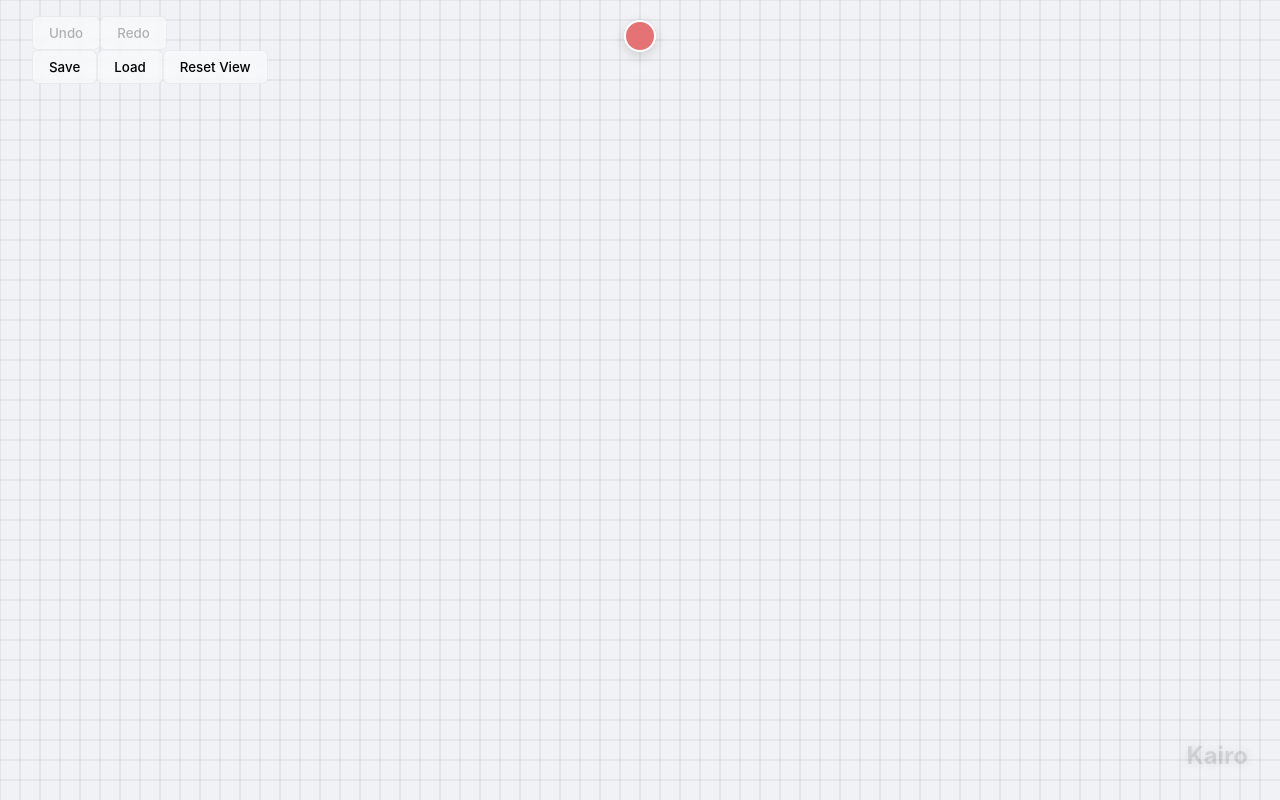
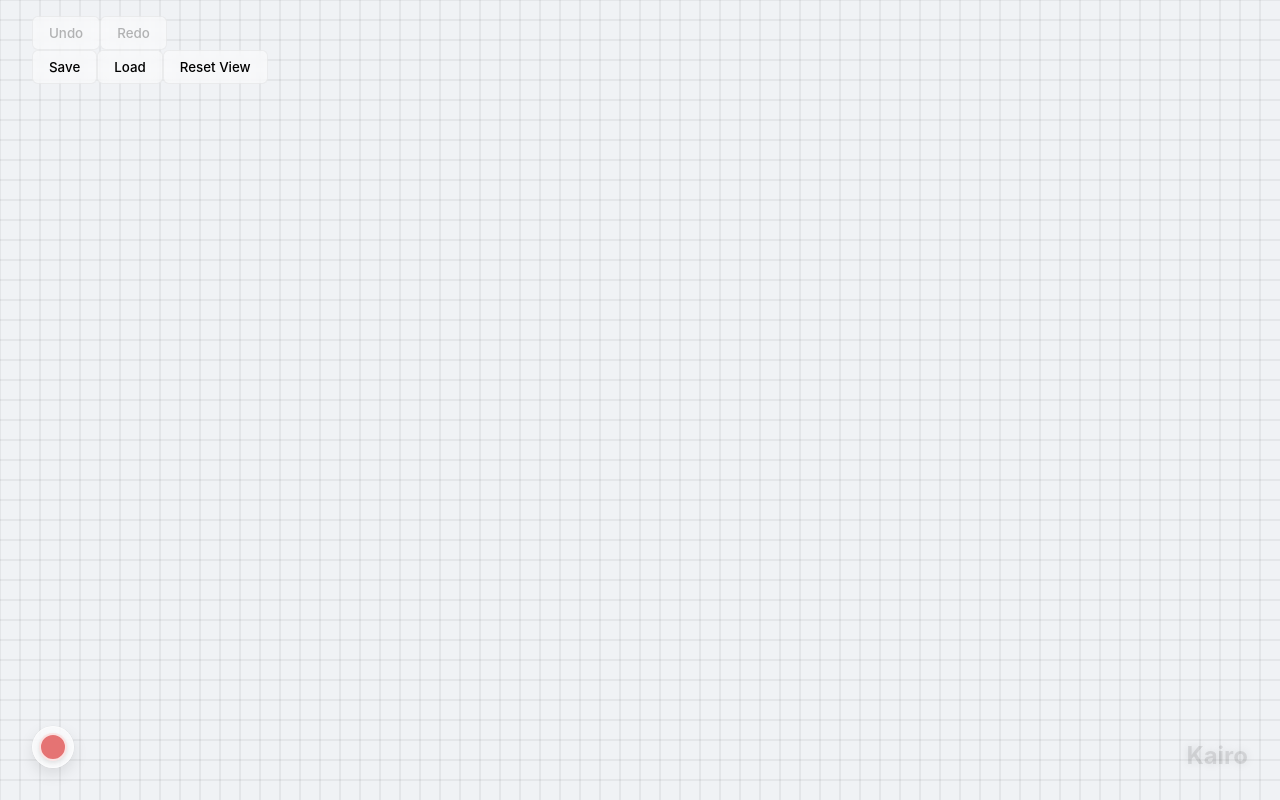
Before and after one commit to uvuowh/Kairo, a React (Vite) app: page / in a window 1280 px wide. Built offline with nearby package versions, Linux system fonts and the light colour scheme; a web font is replaced by a local one.

Commit message:
调色盘

```diff
--- a/src/App.tsx
+++ b/src/App.tsx
@@ -7,6 +7,8 @@ import { useCanvasDrawing, calculateSizeForTextWithMonoFont } from "./hooks/useC
 import { writeTextFile, readTextFile } from '@tauri-apps/plugin-fs';
 import { open, save } from '@tauri-apps/plugin-dialog';
 import { invoke } from "@tauri-apps/api/core";
+import { useHistory } from './hooks/useHistory';
+import ColorSlider from './components/ColorSlider';
 
 interface BoundingBox {
     x: number;
@@ -31,7 +33,6 @@ function App() {
   const animationFrameId = useRef<number | null>(null);
 
   const [currentColor, setCurrentColor] = useState(COLORS[0]);
-  const [isColorPaletteExpanded, setIsColorPaletteExpanded] = useState(false);
   const [isDarkMode, setIsDarkMode] = useState(false);
   const [cursor, setCursor] = useState<{boxId: string, index: number} | null>(null);
 
@@ -432,15 +433,6 @@ function App() {
       }
   };
 
-  const handleSelectColor = (color: string) => {
-    setCurrentColor(color);
-    setIsColorPaletteExpanded(false);
-  };
-
-  const centerIndex = Math.floor(COLORS.length / 2);
-  const currentIndex = COLORS.indexOf(currentColor);
-  const offset = (currentIndex - centerIndex) * (SWATCH_SIZE + SWATCH_GAP);
-
   return (
     <div className="app-container">
       <div className="top-bar">
@@ -466,26 +458,7 @@ function App() {
         onContextMenu={handleContextMenu}
         style={{ cursor: isPanning ? 'grabbing' : 'default' }}
       >
-        <div className="color-picker-container">
-            <div
-              className="color-button"
-              style={{ backgroundColor: currentColor }}
-              onClick={() => setIsColorPaletteExpanded(!isColorPaletteExpanded)}
-              title="Change color"
-            />
-            <div className={`palette-container ${isColorPaletteExpanded ? 'expanded' : ''}`}>
-                <div className="color-palette" style={{ transform: `translateX(${-offset}px)` }}>
-                    {COLORS.map(color => (
-                        <div
-                            key={color}
-                            className="color-swatch"
-                            style={{ backgroundColor: color }}
-                            onClick={() => handleSelectColor(color)}
-                        />
-                    ))}
-                </div>
-            </div>
-        </div>
+        <ColorSlider colors={COLORS} color={currentColor} onChange={setCurrentColor} />
         <canvas
           ref={canvasRef}
         />
--- /dev/null
+++ b/src/components/ColorSlider.css
@@ -0,0 +1,112 @@
+/* src/components/ColorSlider.css */
+.color-slider-wrapper {
+    position: absolute;
+    bottom: 2rem;
+    left: 2rem;
+    z-index: 10;
+    display: flex;
+    align-items: center;
+    background: rgba(255, 255, 255, 0.6);
+    padding: 6px;
+    border-radius: 50px;
+    box-shadow: 0 6px 15px rgba(0,0,0,0.1), 0 0 0 0.5px rgba(0,0,0,0.05);
+    backdrop-filter: blur(10px);
+    border: 1px solid rgba(255, 255, 255, 0.5);
+    transition: padding 0.3s ease, gap 0.3s ease;
+    gap: 0;
+    overflow: hidden;
+}
+
+.dark .color-slider-wrapper {
+    background: rgba(30, 30, 30, 0.6);
+    border: 1px solid rgba(255, 255, 255, 0.15);
+    box-shadow: 0 6px 15px rgba(0,0,0,0.2), 0 0 0 0.5px rgba(0,0,0,0.1);
+}
+
+.color-swatch-display {
+    width: 24px;
+    height: 24px;
+    border-radius: 50%;
+    border: 2px solid rgba(255, 255, 255, 0.8);
+    box-shadow: 0 2px 4px rgba(0,0,0,0.1);
+    flex-shrink: 0;
+    transition: transform 0.2s ease;
+    cursor: pointer;
+}
+
+.color-swatch-display:hover {
+    transform: scale(1.1);
+}
+
+.dark .color-swatch-display {
+    border-color: rgba(255, 255, 255, 0.2);
+}
+
+.slider-container {
+    position: relative;
+    width: 0;
+    height: 24px;
+    opacity: 0;
+    visibility: hidden;
+    transition: width 0.3s cubic-bezier(0.25, 0.1, 0.25, 1), opacity 0.2s ease, visibility 0s 0.3s;
+}
+
+.color-slider-wrapper.expanded {
+    padding: 6px 10px;
+    gap: 10px;
+}
+
+.color-slider-wrapper.expanded .slider-container {
+    width: 190px;
+    opacity: 1;
+    visibility: visible;
+    transition: width 0.3s cubic-bezier(0.25, 0.1, 0.25, 1), opacity 0.2s ease 0.1s, visibility 0s;
+}
+
+.discrete-slider {
+    display: flex;
+    justify-content: space-around;
+    align-items: center;
+    width: 100%;
+    height: 100%;
+}
+
+.discrete-color-swatch {
+    width: 18px;
+    height: 18px;
+    border-radius: 50%;
+    cursor: pointer;
+    transition: transform 0.2s cubic-bezier(0.25, 0.1, 0.25, 1), box-shadow 0.2s ease;
+    box-shadow: 0 4px 8px rgba(0,0,0,0.15);
+}
+
+.discrete-color-swatch.selected {
+    transform: scale(1.3);
+    box-shadow: 0 4px 8px rgba(0,0,0,0.15);
+}
+
+.slider-handle {
+    position: absolute;
+    top: 50%;
+    width: 24px;
+    height: 24px;
+    border-radius: 50%;
+    background-color: rgba(255, 255, 255, 0.7);
+    border: 1px solid rgba(255, 255, 255, 0.8);
+    box-shadow: 0 4px 8px rgba(0,0,0,0.15);
+    transform: translate(-50%, -50%);
+    pointer-events: none;
+    transition: left 0.25s cubic-bezier(0.25, 0.1, 0.25, 1);
+    display: flex;
+    align-items: center;
+    justify-content: center;
+}
+
+.slider-handle::after {
+    content: '';
+    width: 10px;
+    height: 10px;
+    border-radius: 50%;
+    background-color: var(--handle-color);
+    transition: background-color 0.2s ease;
+}
--- /dev/null
+++ b/src/components/ColorSlider.tsx
@@ -0,0 +1,75 @@
+import React, { useRef, useCallback, useState } from 'react';
+import './ColorSlider.css';
+
+interface ColorSliderProps {
+    colors: string[];
+    color: string;
+    onChange: (newColor: string) => void;
+}
+
+const ColorSlider: React.FC<ColorSliderProps> = ({ colors, color, onChange }) => {
+    const sliderRef = useRef<HTMLDivElement>(null);
+    const [isExpanded, setIsExpanded] = useState(false);
+
+    const handleInteraction = useCallback((e: React.MouseEvent | MouseEvent) => {
+        if (!sliderRef.current) return;
+
+        const rect = sliderRef.current.getBoundingClientRect();
+        const x = e.clientX - rect.left;
+        const swatchWidth = rect.width / colors.length;
+        const index = Math.floor(x / swatchWidth);
+        const newColorIndex = Math.max(0, Math.min(colors.length - 1, index));
+
+        onChange(colors[newColorIndex]);
+
+    }, [colors, onChange]);
+
+    const handleMouseUp = useCallback(() => {
+        document.removeEventListener('mousemove', handleInteraction);
+        document.removeEventListener('mouseup', handleMouseUp);
+    }, [handleInteraction]);
+
+    const handleMouseDown = (e: React.MouseEvent) => {
+        e.preventDefault();
+        handleInteraction(e);
+        document.addEventListener('mousemove', handleInteraction);
+        document.addEventListener('mouseup', handleMouseUp);
+    };
+
+    const selectedIndex = colors.findIndex(c => c === color);
+    const handlePositionPercent = selectedIndex >= 0 ? ((selectedIndex + 0.5) / colors.length) * 100 : 50;
+
+    return (
+        <div
+            className={`color-slider-wrapper ${isExpanded ? 'expanded' : ''}`}
+            onMouseEnter={() => setIsExpanded(true)}
+            onMouseLeave={() => setIsExpanded(false)}
+        >
+            <div className="color-swatch-display" style={{ backgroundColor: color }} />
+            <div
+                ref={sliderRef}
+                className="slider-container"
+                onMouseDown={handleMouseDown}
+            >
+                <div className="discrete-slider">
+                    {colors.map((c) => (
+                        <div
+                            key={c}
+                            className={`discrete-color-swatch ${c === color ? 'selected' : ''}`}
+                            style={{ backgroundColor: c }}
+                        />
+                    ))}
+                </div>
+                <div
+                    className="slider-handle"
+                    style={{
+                        left: `${handlePositionPercent}%`,
+                        ['--handle-color' as string]: color,
+                    }}
+                />
+            </div>
+        </div>
+    );
+};
+
+export default ColorSlider;
```
